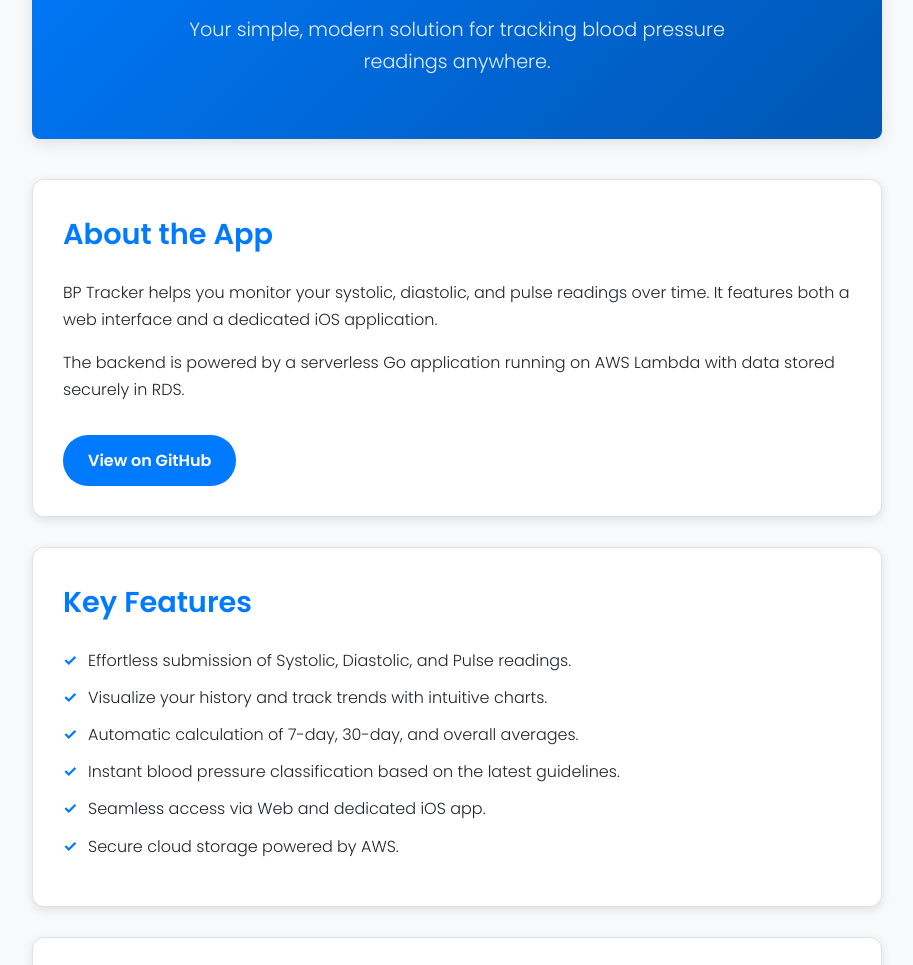
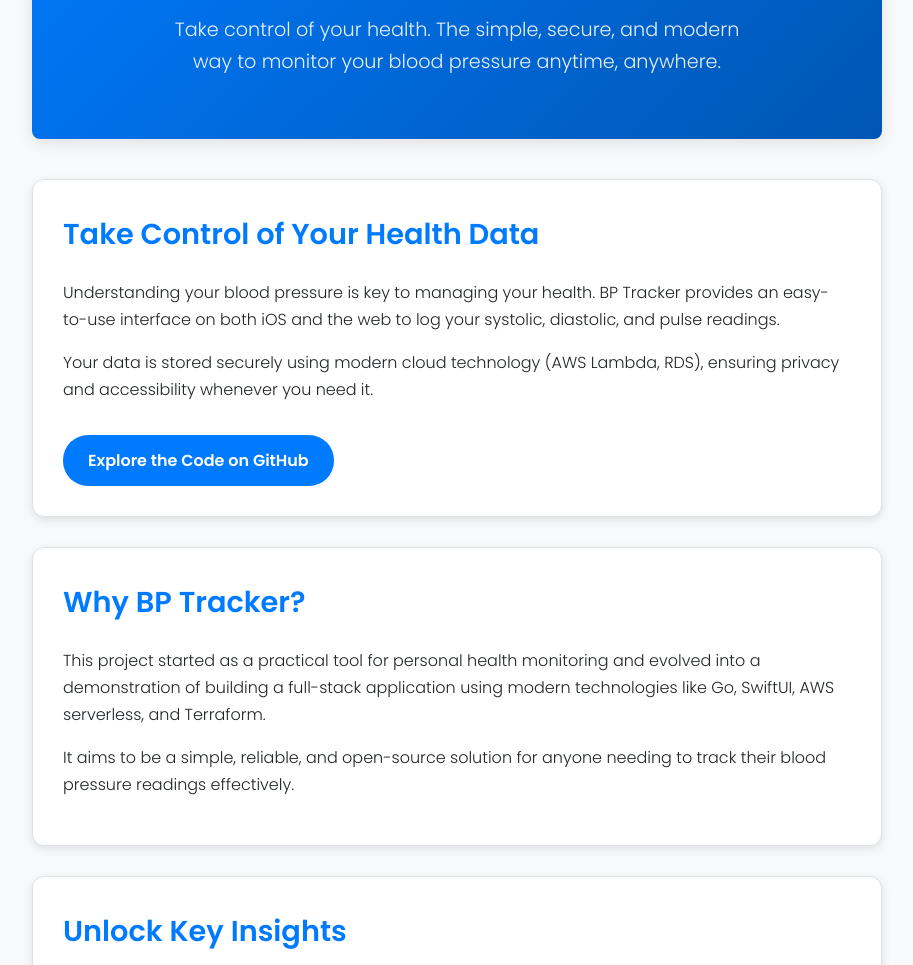
Before and after one commit to austin-engle/bp-tracker, a plain HTML site: page docs/index.html in a window 1280 px wide. Shown: the part 205-1170 px from the top of the page, without its empty margins (183-1096 px from the left). Drawn offline with Linux system fonts and the light colour scheme.

Commit message:
updating website

```diff
--- a/docs/index.html
+++ b/docs/index.html
@@ -3,37 +3,43 @@
 <head>
     <meta charset="UTF-8">
     <meta name="viewport" content="width=device-width, initial-scale=1.0">
-    <title>BP Tracker - Blood Pressure Monitoring</title>
+    <title>BP Tracker - Effortless Blood Pressure Monitoring</title>
     <link rel="stylesheet" href="style.css">
 </head>
 <body>
     <div class="container">
         <header class="hero">
             <h1>BP Tracker</h1>
-            <p>Your simple, modern solution for tracking blood pressure readings anywhere.</p>
+            <p>Take control of your health. The simple, secure, and modern way to monitor your blood pressure anytime, anywhere.</p>
         </header>
 
         <main>
             <section id="about">
-                <h2>About the App</h2>
+                <h2>Take Control of Your Health Data</h2>
                 <!-- Placeholder for an app screenshot or graphic -->
                 <!-- <img src="path/to/your/screenshot.png" alt="BP Tracker App Screenshot" style="max-width: 100%; border-radius: 8px; margin-bottom: 20px;"> -->
-                <p>BP Tracker helps you monitor your systolic, diastolic, and pulse readings over time. It features both a web interface and a dedicated iOS application.</p>
-                <p>The backend is powered by a serverless Go application running on AWS Lambda with data stored securely in RDS.</p>
-                <a href="https://github.com/austin-engle/bp-tracker" class="button" target="_blank">View on GitHub</a>
+                <p>Understanding your blood pressure is key to managing your health. BP Tracker provides an easy-to-use interface on both iOS and the web to log your systolic, diastolic, and pulse readings.</p>
+                <p>Your data is stored securely using modern cloud technology (AWS Lambda, RDS), ensuring privacy and accessibility whenever you need it.</p>
+                <a href="https://github.com/austin-engle/bp-tracker" class="button" target="_blank">Explore the Code on GitHub</a>
                 <!-- Add link to iOS app if available on App Store later -->
                 <!-- <a href="[App Store Link]" class="app-store-link">Get the iOS App</a> -->
             </section>
 
+            <section id="motivation">
+                <h2>Why BP Tracker?</h2>
+                <p>This project started as a practical tool for personal health monitoring and evolved into a demonstration of building a full-stack application using modern technologies like Go, SwiftUI, AWS serverless, and Terraform.</p>
+                <p>It aims to be a simple, reliable, and open-source solution for anyone needing to track their blood pressure readings effectively.</p>
+            </section>
+
             <section id="features">
-                <h2>Key Features</h2>
+                <h2>Unlock Key Insights</h2>
                 <ul>
-                    <li>Effortless submission of Systolic, Diastolic, and Pulse readings.</li>
-                    <li>Visualize your history and track trends with intuitive charts.</li>
-                    <li>Automatic calculation of 7-day, 30-day, and overall averages.</li>
-                    <li>Instant blood pressure classification based on the latest guidelines.</li>
-                    <li>Seamless access via Web and dedicated iOS app.</li>
-                    <li>Secure cloud storage powered by AWS.</li>
+                    <li><strong>Effortless Tracking:</strong> Quickly submit Systolic, Diastolic, and Pulse readings from any device.</li>
+                    <li><strong>Visualize Trends:</strong> See your history at a glance with intuitive charts (iOS).</li>
+                    <li><strong>Automatic Averages:</strong> Instantly know your 7-day, 30-day, and overall averages.</li>
+                    <li><strong>Understand Your Numbers:</strong> Get immediate blood pressure classification based on the latest guidelines.</li>
+                    <li><strong>Cross-Platform Access:</strong> Use the dedicated iOS app or the simple web interface.</li>
+                    <li><strong>Secure & Private:</strong> Your health data is safe with robust AWS cloud storage.</li>
                 </ul>
             </section>
 
--- a/docs/style.css
+++ b/docs/style.css
@@ -46,6 +46,13 @@ header.hero h1 {
     font-size: 2.8em; /* Larger title */
     font-weight: 700;
     letter-spacing: -1px;
+    /* Add gradient text effect */
+    background: linear-gradient(45deg, #ffffff, #d0eaff); /* Gradient from white to light blue */
+    -webkit-background-clip: text;
+    background-clip: text;
+    -webkit-text-fill-color: transparent;
+    /* Fallback for browsers that don't support background-clip */
+    color: #fff;
 }
 
 header.hero p {
@@ -64,6 +71,13 @@ main section {
     margin-bottom: 30px;
     box-shadow: 0 3px 10px var(--shadow-color);
     border: 1px solid var(--border-light);
+    transition: transform 0.2s ease-in-out, box-shadow 0.2s ease-in-out; /* Added transition */
+}
+
+/* Add hover effect to cards */
+main section:hover {
+    transform: translateY(-3px);
+    box-shadow: 0 6px 15px rgba(0, 0, 0, 0.12);
 }
 
 main h2 {
@@ -95,6 +109,7 @@ main li::before {
     position: absolute;
     left: 0;
     top: 0;
+    font-size: 1.2em; /* Make checkmark slightly larger */
 }
 
 /* Tech Stack specific styling */
@@ -142,15 +157,16 @@ a:hover {
     text-align: center;
     border: none;
     cursor: pointer;
-    transition: background-color 0.2s ease-in-out, transform 0.1s ease;
+    /* Refined transition */
+    transition: background-color 0.2s ease-in-out, transform 0.15s ease, box-shadow 0.2s ease;
 }
 
 .button:hover, .app-store-link:hover {
     background-color: #0056b3;
     color: #fff;
     text-decoration: none;
-    transform: translateY(-2px);
-    box-shadow: 0 4px 8px rgba(0,0,0,0.15);
+    transform: translateY(-3px) scale(1.03); /* Enhanced hover effect */
+    box-shadow: 0 6px 12px rgba(0,0,0,0.2); /* Stronger shadow on hover */
 }
 
 /* Responsive adjustments (Basic example) */
```
